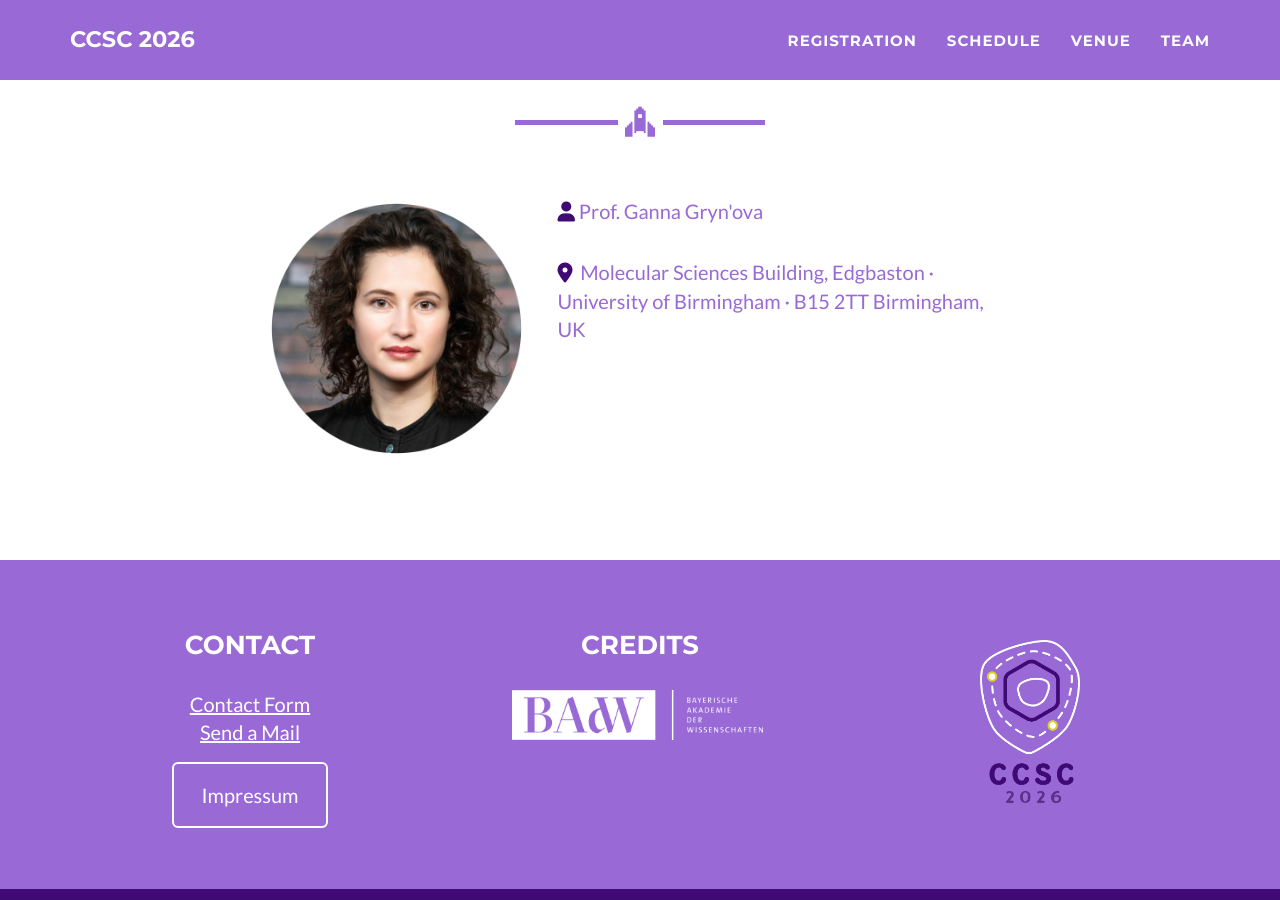
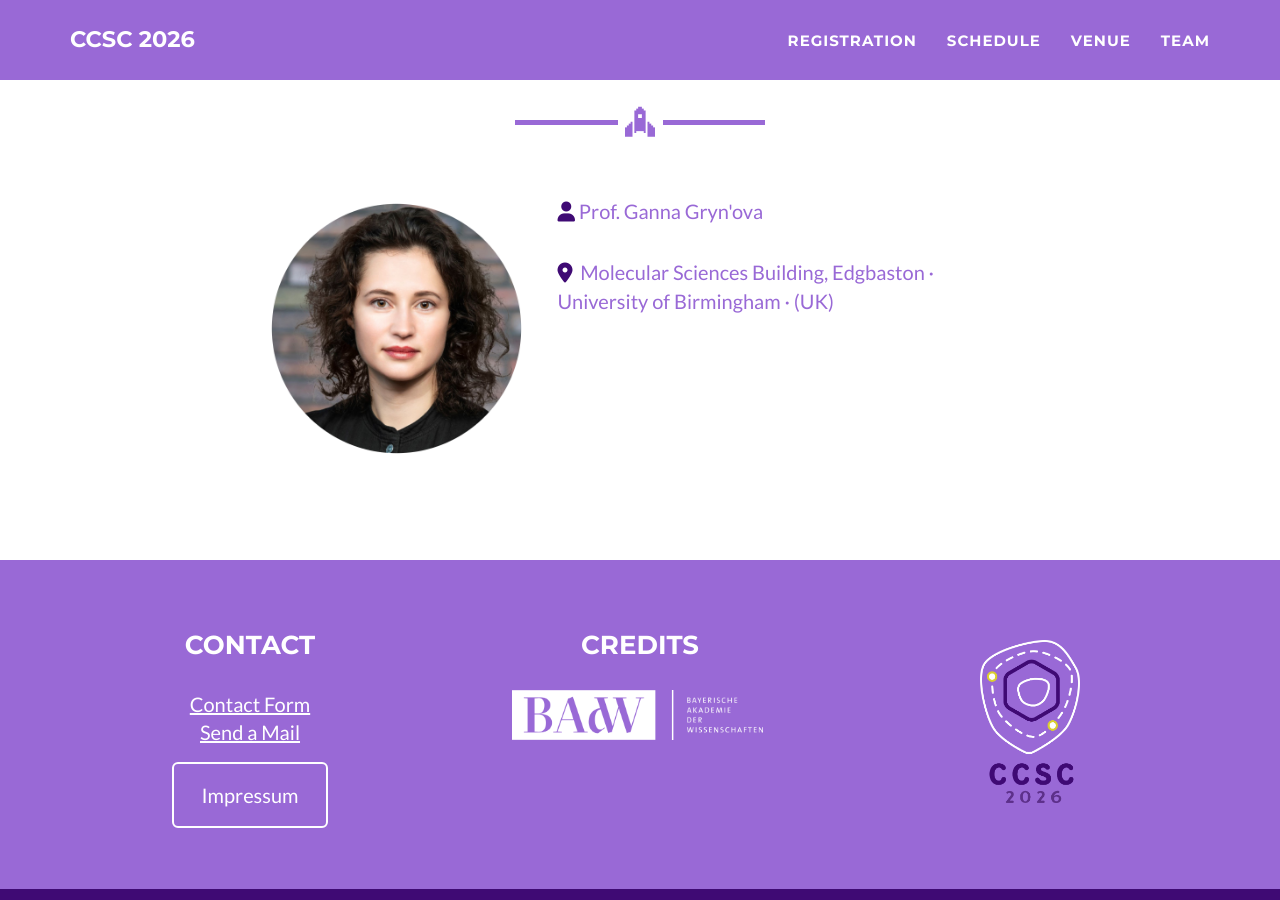
Before and after one commit to ccsc2026/ccsc2026.github.io, a Jekyll site: the page built from talks/grynova.md, in a window 1280 px wide and 900 px high, scrolled down 841 px. Built offline with Jekyll 4.4.1, drawn with Linux system fonts in a browser that asks for light colours.

Commit message:
Update grynova.md

```diff
--- a/talks/grynova.md
+++ b/talks/grynova.md
@@ -5,7 +5,7 @@ talknumber: D02
 talktime: '10.-13.03.2026, 15:00 – 15:30'
 speaker: "Prof. Ganna Gryn'ova"
 img: "Gryn'ova, Anya.png"
-location: 'Molecular Sciences Building, Edgbaston · University of Birmingham · B15 2TT Birmingham, UK'
+location: 'Molecular Sciences Building, Edgbaston · University of Birmingham · (UK)'
 title: 'Efficient Machine Learning for Organic Materials'
 authors: "G. Gryn'ova, S. Llenga, C. Kirkvold"
 abstract: [
```
